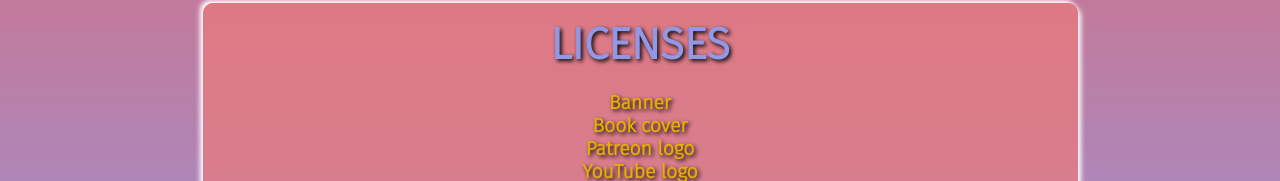
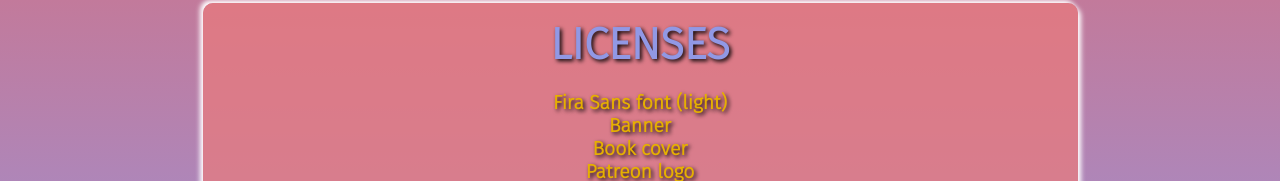
Before and after one commit to TheLycorisRadiata/web_sandcompass, a React (Create React App) app in the folder front/: page /licenses in a window 1280 px wide. Shown: the part 338-519 px from the top of the page. Built offline with nearby package versions, Linux system fonts and the light colour scheme; no server answers.

Commit message:
Add the font license

```diff
--- a/front/src/views/Licenses/Licenses.js
+++ b/front/src/views/Licenses/Licenses.js
@@ -6,6 +6,7 @@
         <main>
             <h1>Licenses</h1>
             <ul>
+                <li><a href="https://fonts.google.com/specimen/Fira+Sans#license" rel="nofollow noreferrer" target="_blank">Fira Sans font (light)</a></li>
                 <li><a href="https://commons.wikimedia.org/wiki/File:Old_temple_-URUK_Ancient_city.jpg" rel="nofollow noreferrer" target="_blank">Banner</a></li>
                 <li><a href="https://500px.com/p/madalinv?view=photos" rel="nofollow noreferrer" target="_blank">Book cover</a></li>
                 <li><a href="https://www.patreon.com/brand" rel="nofollow noreferrer" target="_blank">Patreon logo</a></li>
```
